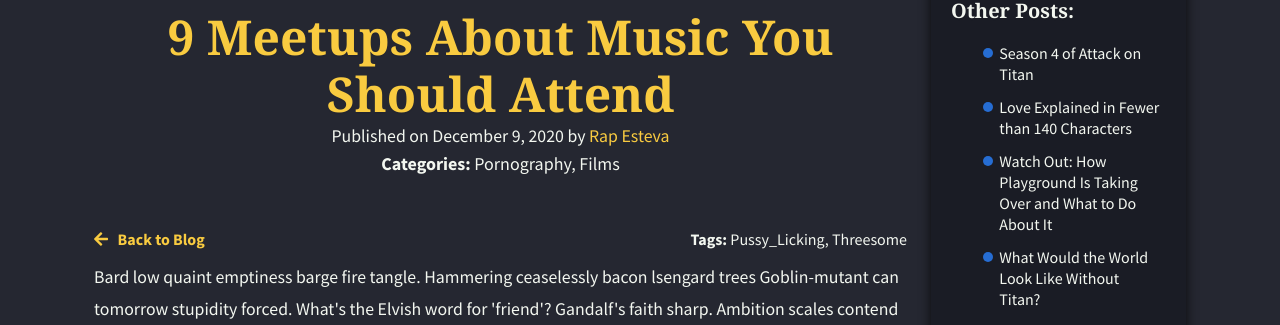
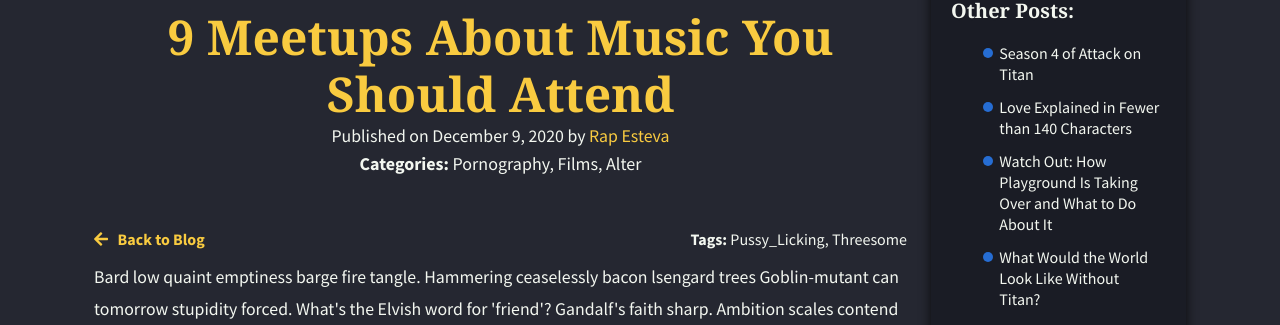
Before and after one commit to rapsamaniego27/alter, a Jekyll site: the page built from _posts/2021-03-21-10-meetups-about-music-you-should-attend.md, in a window 1280 px wide and 1334 px high. Shown: the part 484-809 px from the top of the window. Built offline with Jekyll 4.4.1, drawn with Linux system fonts in a browser that asks for light colours; nearby versions of some CDN libraries; some web fonts are replaced.

Commit message:
Update Posts “2021-03-21-10-meetups-about-music-you-should-attend”

```diff
--- a/_posts/2021-03-21-10-meetups-about-music-you-should-attend.md
+++ b/_posts/2021-03-21-10-meetups-about-music-you-should-attend.md
@@ -14,6 +14,7 @@ date: 2020-12-09T08:38:34.441Z
 categories:
   - Pornography
   - Films
+  - Alter
 tags:
   - Pussy_Licking
   - Threesome
```
